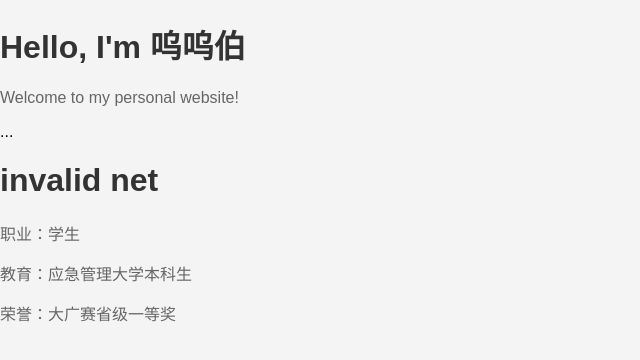
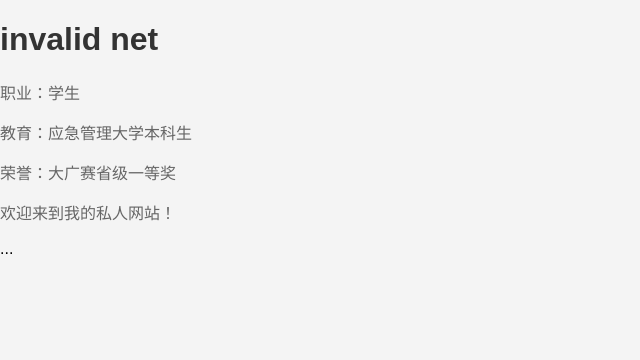
Before and after one commit to wwuwubo/my-website, a plain HTML site: page index.html in a window 1280 px wide. Shown: the whole page, without its empty margins (0-640 px from the left). Drawn offline with Linux system fonts and the light colour scheme.

Commit message:
Update index.html

```diff
--- a/index.html
+++ b/index.html
@@ -6,15 +6,14 @@
     <title>My Personal Website</title>
 </head>
 <body>
-    <h1>Hello, I'm 呜呜伯</h1>
-    <p>Welcome to my personal website!</p>
+    <h1>invalid net</h1>
+    <p>职业：学生</p>
+    <p>教育：应急管理大学本科生</p>
+    <p>荣誉：大广赛省级一等奖</p>
+    <p>欢迎来到我的私人网站！</p>
 </body>
 </html>
 <head>
     ...
     <link rel="stylesheet" href="styles.css">
 </head>
-<h1>invalid net</h1>
-<p>职业：学生</p>
-<p>教育：应急管理大学本科生</p>
-<p>荣誉：大广赛省级一等奖</p>
```
